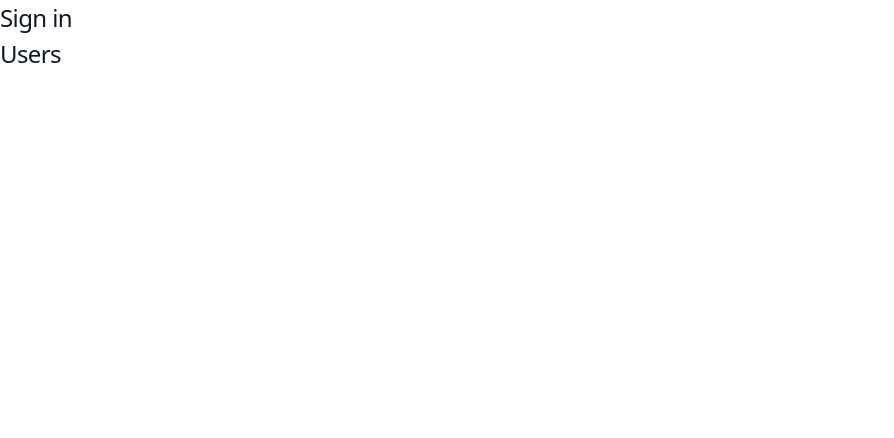
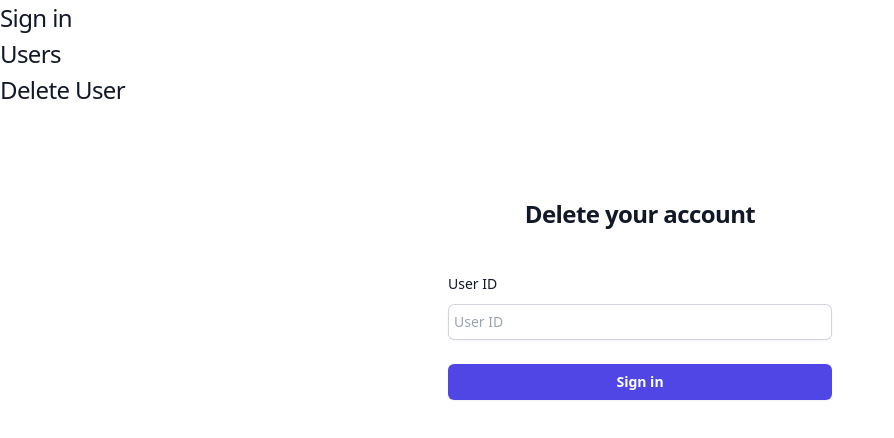
Before and after one commit to amirhpy/Form, a React (Vite) app: page /deleteuser in a window 1280 px wide. Before the commit this address had no page. Shown: the top 438 px of the page, without its empty margins (0-894 px from the left). Built offline with nearby package versions, Linux system fonts and the light colour scheme.

Commit message:
add commponent DeleteForm

```diff
--- a/src/App.jsx
+++ b/src/App.jsx
@@ -10,6 +10,7 @@ const App = () => {
             <div className='flex flex-col text-2xl font-medium leading-9 tracking-tight text-gray-900'>
                 <Link to='/'>Sign in</Link>
                 <Link to='/users'>Users</Link>
+                <Link to='/deleteuser'>Delete User</Link>
             </div>
             {router}
         </>
--- /dev/null
+++ b/src/components/DeleteForm/DeleteForm.jsx
@@ -0,0 +1,89 @@
+import React from 'react';
+import { useFormik } from 'formik'
+
+import { ToastContainer, toast } from 'react-toastify';
+import 'react-toastify/dist/ReactToastify.css';
+
+// Yup Validate
+import { deleteSchema } from '../../validation/validation'
+
+const DeleteForm = () => {
+    const deleteForms = useFormik({
+        initialValues: {
+            id: ''
+        },
+
+        onSubmit: async (values, { setSubmitting, resetForm }) => {
+            console.log("Form Inputs Data =>", values);
+
+            const res = await fetch(`https://form-server.iran.liara.run/users/${values.id}`, {
+                method: 'DELETE'
+            })
+            console.log(res)
+            if (res.status === 500) {
+                notify()
+            }
+
+            setTimeout(() => {
+                setSubmitting(false);
+            }, 3000);
+
+            resetForm()
+        },
+
+        validationSchema: deleteSchema
+    })
+
+    const notify = () => toast.success("Delete user successful", {
+        position: "bottom-left"
+    });
+
+    return (
+        <div>
+            <ToastContainer />
+            <div className="flex min-h-full flex-1 flex-col justify-center px-6 py-12 lg:px-8">
+                <div className="sm:mx-auto sm:w-full sm:max-w-sm">
+                    <h2 className="mt-10 text-center text-2xl font-bold leading-9 tracking-tight text-gray-900">
+                        Delete your account
+                    </h2>
+                </div>
+
+                <div className="mt-10 sm:mx-auto sm:w-full sm:max-w-sm">
+                    <form onSubmit={deleteForms.handleSubmit} className="space-y-6" action="#" method="POST">
+                        <div>
+                            <label className="block text-sm font-medium leading-6 text-gray-900">
+                                User ID
+                            </label>
+                            <div className="mt-2">
+                                <input
+                                    onChange={deleteForms.handleChange}
+                                    onBlur={deleteForms.handleBlur}
+                                    value={deleteForms.values.id}
+                                    name="id"
+                                    type="text"
+                                    placeholder='User ID'
+                                    className="block w-full rounded-md border-0 pl-1.5 py-1.5 text-gray-900 shadow-sm ring-1 ring-inset ring-gray-300 placeholder:text-gray-400 focus:ring-2 focus:ring-inset focus:ring-indigo-600 sm:text-sm sm:leading-6"
+                                />
+                                <span className='text-err'>
+                                    {deleteForms.errors.id && deleteForms.touched.id && deleteForms.errors.id}
+                                </span>
+                            </div>
+                        </div>
+
+                        <div>
+                            <button
+                                type="submit"
+                                className={`flex w-full justify-center rounded-md bg-indigo-600 px-3 py-1.5 text-sm font-semibold leading-6 text-white shadow-sm hover:bg-indigo-500 focus-visible:outline focus-visible:outline-2 focus-visible:outline-offset-2 focus-visible:outline-indigo-600 ${deleteForms.isSubmitting ? "bg-succ" : ""}`}
+                                disabled={deleteForms.isSubmitting}
+                            >
+                                {deleteForms.isSubmitting ? "Loading ..." : "Sign in"}
+                            </button>
+                        </div>
+                    </form>
+                </div>
+            </div>
+        </div>
+    );
+};
+
+export default DeleteForm;
--- a/src/components/FormTemplate/Form.jsx
+++ b/src/components/FormTemplate/Form.jsx
@@ -5,7 +5,7 @@ import { ToastContainer, toast } from 'react-toastify';
 import 'react-toastify/dist/ReactToastify.css';
 
 // Yup Validate
-import registerSchema from '../../validation/validation'
+import { registerSchema } from '../../validation/validation'
 
 const Form = () => {
     const [showPassword, setShowPassword] = useState(false)
@@ -27,11 +27,10 @@ const Form = () => {
                 },
                 body: JSON.stringify(values)
             })
-                .then(data => {
-                    if (data.status === 500) {
-                        notify()
-                    }
-                })
+            console.log(res)
+            if (res.status === 500) {
+                notify()
+            }
 
             setTimeout(() => {
                 setSubmitting(false);
--- a/src/components/Users/Users.jsx
+++ b/src/components/Users/Users.jsx
@@ -21,12 +21,14 @@ const Users = () => {
                 <h3 className='text-2xl'>Users</h3>
                 <p className='mt-1'>A list of all the users in your account including their name, email.</p>
             </div>
-            <div className='overflow-x-auto w-full lg:w-1/2 mt-5'>
+            <div className='overflow-x-auto w-full mt-5'>
                 <table className='w-full table-fixed'>
                     <thead>
                         <tr className='border-b border-black text-left'>
+                            <th className='p-3'>ID</th>
                             <th className='p-3'>Name</th>
                             <th className='p-3'>Email</th>
+                            <th className='p-3'>Password</th>
                         </tr>
                     </thead>
                     <tbody>
@@ -36,12 +38,14 @@ const Users = () => {
                                 <td className='p-3'>{user.email}</td>
                             </tr>
                         ))} */}
-                        {user.length ? (user.map(user => (
+                        {user.length ? user.map(user => (
                             <tr key={user.id} className='border-b border-black'>
+                                <td className='p-3'>{user.id}</td>
                                 <td className='p-3'>{user.username}</td>
                                 <td className='p-3'>{user.email}</td>
+                                <td className='p-3'>{user.password}</td>
                             </tr>
-                        ))) : <img className='w-1/5' src={gif} alt='gif' />}
+                        )) : <img className='w-1/5' src={gif} alt='gif' />}
                     </tbody>
                 </table>
             </div>
--- a/src/routes.jsx
+++ b/src/routes.jsx
@@ -1,9 +1,11 @@
 import Form from "./components/FormTemplate/Form";
 import Users from "./components/Users/Users";
+import DeleteForm from "./components/DeleteForm/DeleteForm";
 
 let routes = [
     { path: '/', element: <Form /> },
-    { path: '/users', element: <Users />},
+    { path: '/users', element: <Users /> },
+    { path: '/deleteuser', element: <DeleteForm /> }
 ]
 
 export default routes;
--- a/src/validation/validation.js
+++ b/src/validation/validation.js
@@ -9,4 +9,8 @@ const registerSchema = Yup.object().shape({
     password: Yup.string().min(8).matches(passwordRules, { message: "Please create a stronger password" }).required()
 })
 
-export default registerSchema
+const deleteSchema = Yup.object().shape({
+    id: Yup.number().required()
+})
+
+export { registerSchema, deleteSchema }
```
